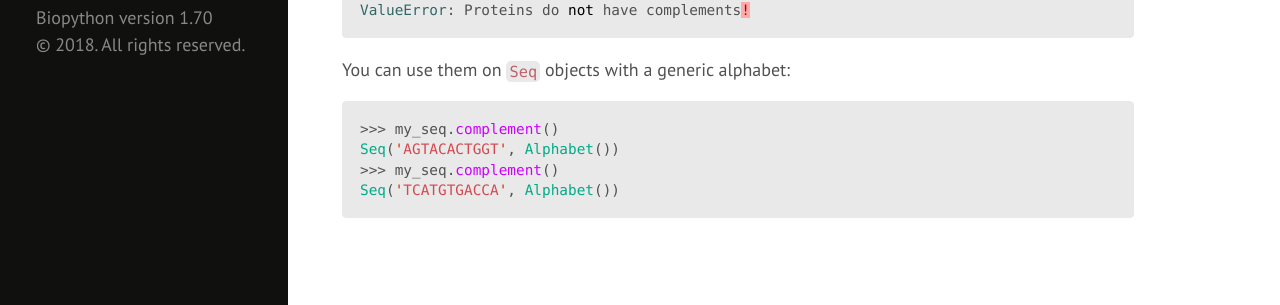
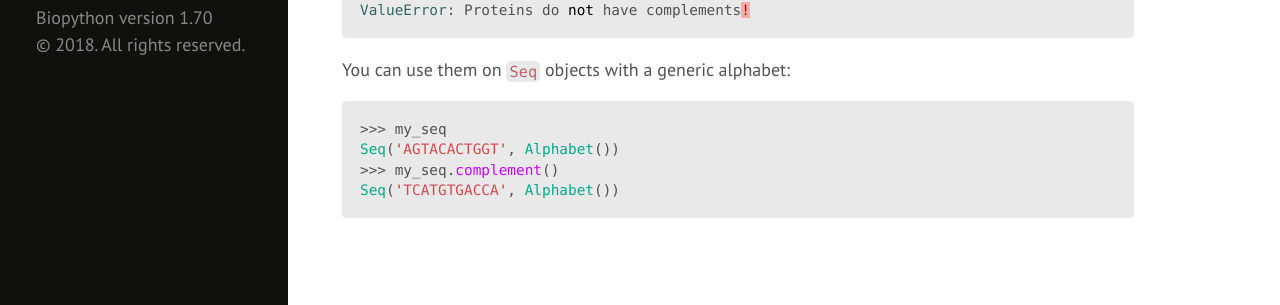
Before and after one commit to biopython/biopython.github.io, a Jekyll site: the page built from wiki/Seq.md, in a window 1280 px wide and 900 px high, scrolled down 4111 px. Shown: the part 592-897 px from the top of the window. Built offline with Jekyll 4.4.1, drawn with Linux system fonts in a browser that asks for light colours.

Commit message:
Fix typo
First complement is superfluous.

````diff
--- a/wiki/Seq.md
+++ b/wiki/Seq.md
@@ -251,7 +251,7 @@ ValueError: Proteins do not have complements!
 You can use them on `Seq` objects with a generic alphabet:
 
 ``` python
->>> my_seq.complement()
+>>> my_seq
 Seq('AGTACACTGGT', Alphabet())
 >>> my_seq.complement()
 Seq('TCATGTGACCA', Alphabet())
````
